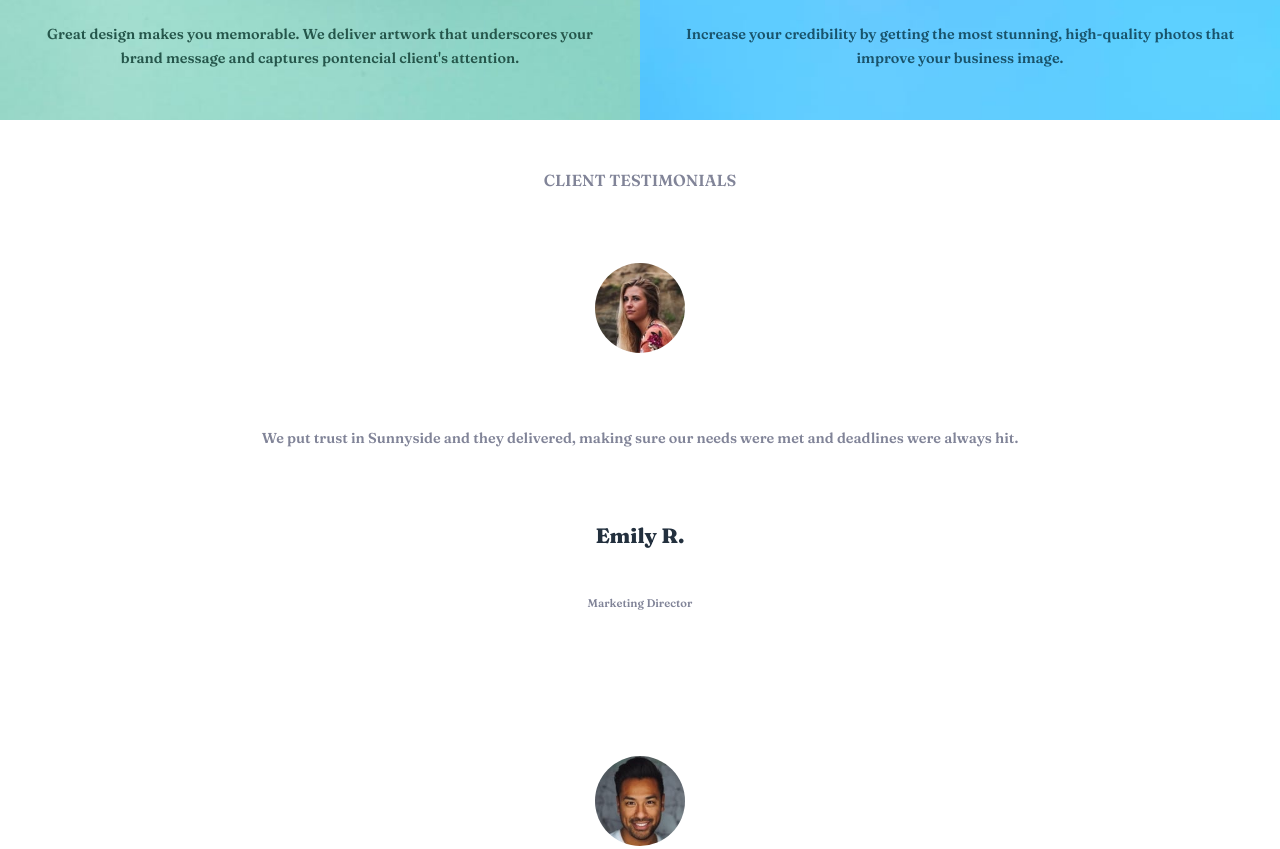
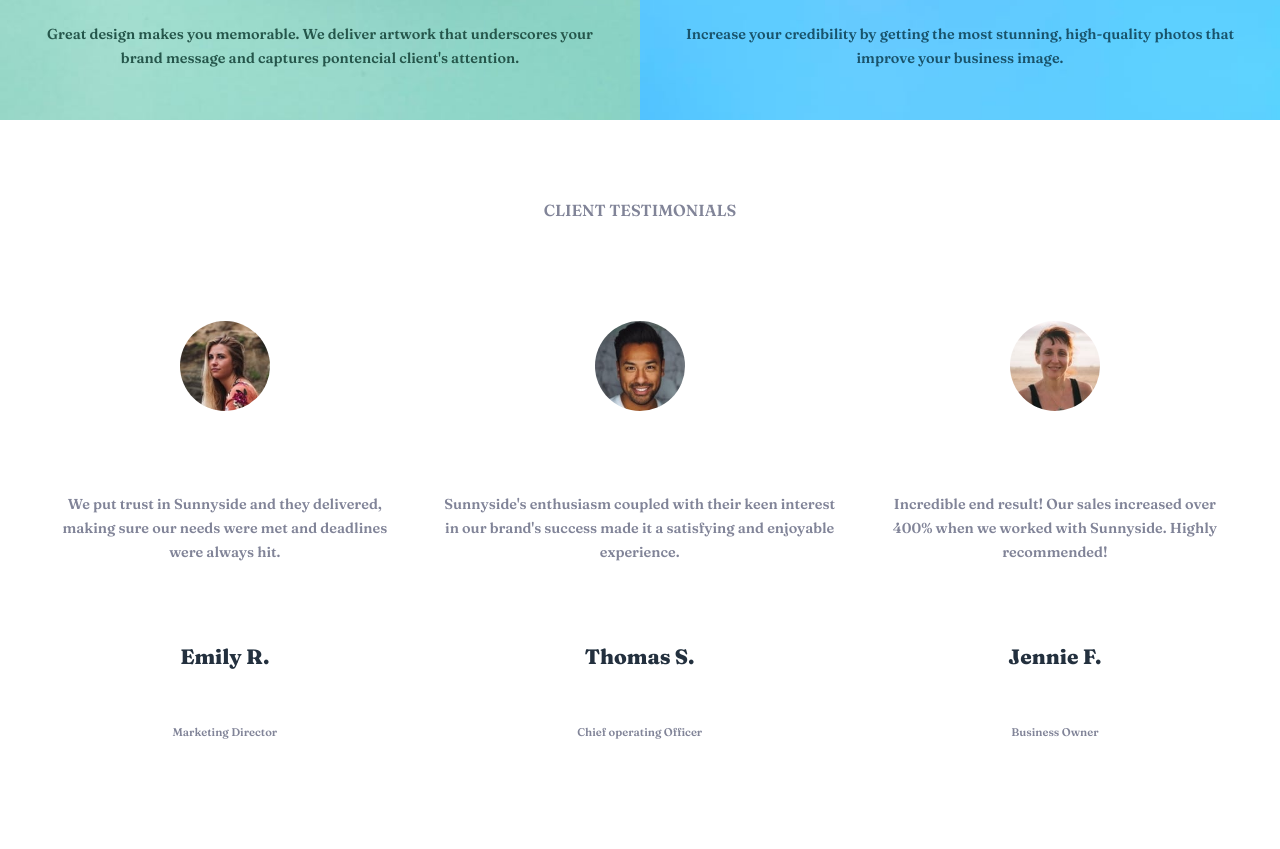
Before and after one commit to gbguii/sunnyside, a plain HTML site: page index.html in a window 1280 px wide. Shown: the part 2240-3089 px from the top of the page. Drawn offline with Linux system fonts and the light colour scheme.

Commit message:
testemunha de cliente no formato desktop

```diff
--- a/index.html
+++ b/index.html
@@ -80,6 +80,7 @@
     </div>
     <div class="cliente">
       <div class="h1"><p>CLIENT TESTIMONIALS</p></div>
+      <div class="cliente-space">
         <div class="first-client">
           <img class="img-client" src="images/image-emily.jpg" alt="">
           <p class="
@@ -99,6 +100,7 @@
           <p class="description-client">Incredible end result! Our sales increased over 400% when we worked with Sunnyside. Highly recommended!</p>
           <h1 class="name-client">Jennie F.</h1>
           <p class="carrer-client">Business Owner</p>
+        </div>
       </div>
     </div>
     <div class="project">
--- a/style/desktop.css
+++ b/style/desktop.css
@@ -36,4 +36,23 @@
     .bootles{
         background-image: url(../images/desktop/image-gallery-milkbottles.jpg);
     }
+    .cliente{
+        height: 100vh;
+        padding: 80px 30px;
+    }
+    .cliente-space{
+        display: flex;
+        flex-direction: row;
+        height: 100%;
+    }
+    .first-client, .second-client, .third-client{
+        justify-content: space-evenly;
+        height: 100%;
+        padding: 20px;
+    }
+    .description-client{
+        font-size: 0.9rem;
+        text-align:center;
+        line-height: 24px;
+    }
 }
```
Lines whose indentation alone changed are shown as unchanged.
